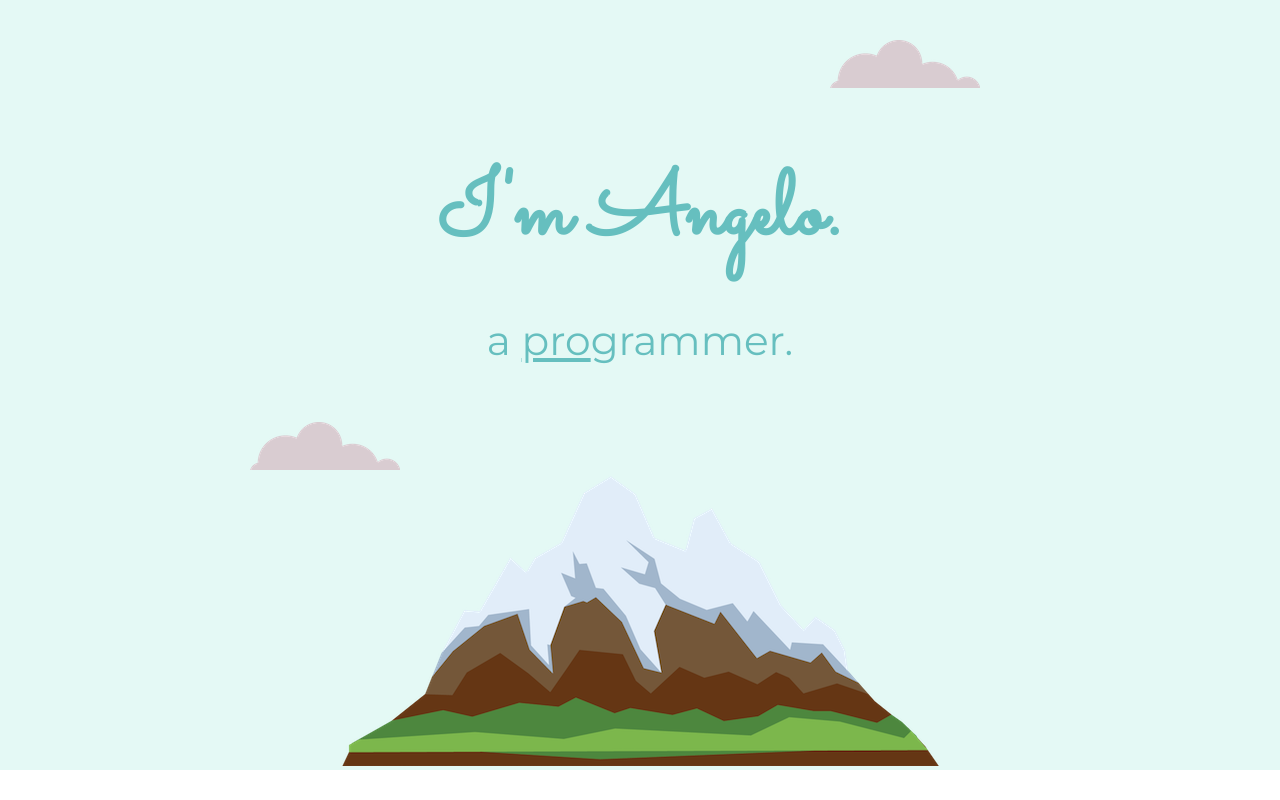
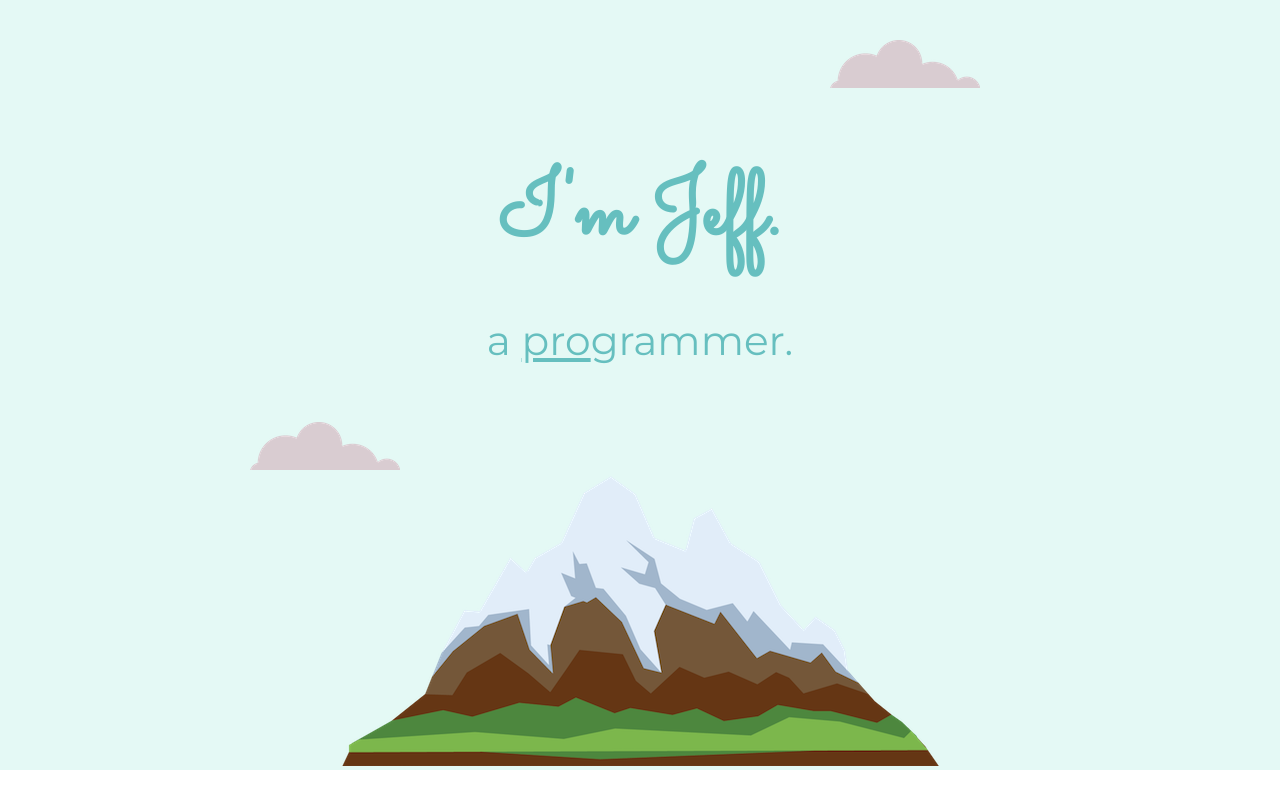
Before and after one commit to jeffsalimbangon/pelec430930monday, a plain HTML site: page index.html in a window 1280 px wide. Shown: the top 800 px of the page. Drawn offline with Linux system fonts and the light colour scheme.

Commit message:
updating index

```diff
--- a/index.html
+++ b/index.html
@@ -13,7 +13,7 @@
 
 	<div class="top-container">
 		<img class="top-cloud" src="images/cloud.png" alt="cloud-img">
-		<h1>I'm Angelo.</h1>
+		<h1>I'm Jeff.</h1>
 		<h2>a <span class="pro">pro</span>grammer.</h2>
 		<img class="bottom-cloud" src="images/cloud.png" alt="cloud-img">
 		<img src="images/mountain.png" alt="mountain-img">
```
